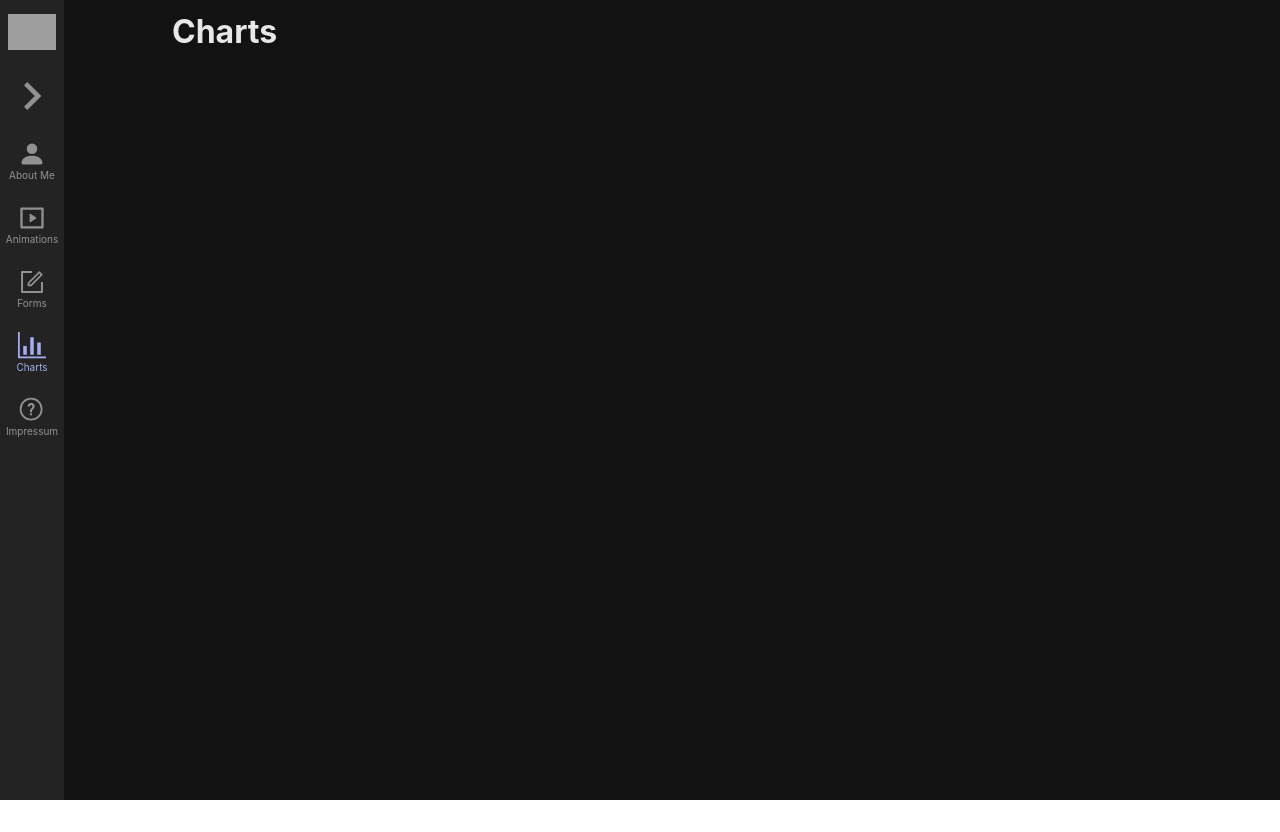
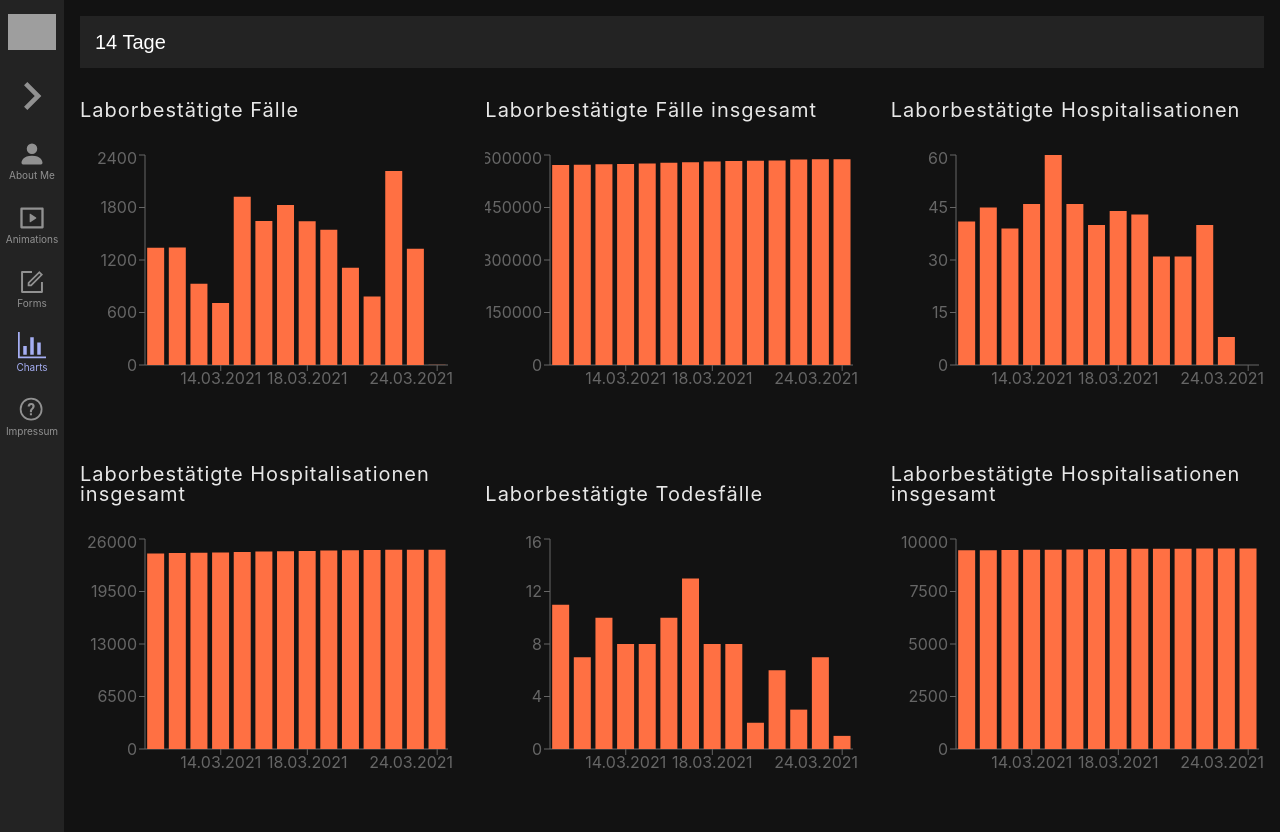
Before and after one commit to SaegesserSascha/portfolio, a React (Create React App) app: page /charts in a window 1280 px wide. Before the commit the page ends 800 px from the top, so only its background shows below. Built offline with nearby package versions, Linux system fonts and the light colour scheme; grey boxes are pictures that could not be loaded.

Commit message:
Data is now displayed as bar charts and can be filtered by certain time ranges

```diff
--- a/src/App.scss
+++ b/src/App.scss
@@ -1,6 +1,8 @@
 @import "./sass/reset";
 @import "./sass/colors";
 @import "./sass/breakpoints";
+@import "./sass/typography";
+@import "./sass/mixins";
 
 .App {
   background-color: $clr-neutral-dark;
--- a/src/components/content/content.scss
+++ b/src/components/content/content.scss
@@ -17,6 +17,6 @@ $content-margin: 1em;
   width: calc(100% - 2 * #{$content-margin});
 
   @include mq(l) {
-    max-width: 1000px;
+    max-width: 1200px;
   }
 }
--- a/src/components/navigation/Navigation.scss
+++ b/src/components/navigation/Navigation.scss
@@ -5,7 +5,7 @@
   background-color: $clr-neutral-normal;
 
   @include mq(s) {
-    height: 100vh;
+    height: inherit;
     width: 64px;
   }
 
--- a/src/pages/charts/Charts.js
+++ b/src/pages/charts/Charts.js
@@ -1,8 +1,87 @@
 import "./charts.scss";
-import React from "react";
+import React, { useState } from "react";
+import { Bar, BarChart, ResponsiveContainer, Tooltip, XAxis, YAxis } from "recharts";
+import data from "data/covid19switzerland.json";
 
 export default function Graphs() {
+  const ranges = Object.freeze({
+    "14Days": 14,
+    "28Days": 28,
+    "allDays": data.length
+  });
+
+  const [timeRange, setTimeRange] = useState(ranges["14Days"]);
+
+  function getKeys() {
+    let keys = [];
+    for (let key in data[0]) {
+      if (key !== "date") {
+        keys.push(key);
+      }
+    }
+    return keys;
+  }
+
+  function formatAndTranslateCategory(category) {
+    switch (category) {
+      case "cases":
+        return "Laborbestätigte Fälle";
+      case "casesCumulative":
+        return "Laborbestätigte Fälle insgesamt";
+      case "hospitalizations":
+        return "Laborbestätigte Hospitalisationen";
+      case "hospitalizationsCumulative":
+        return "Laborbestätigte Hospitalisationen insgesamt";
+      case "mortality":
+        return "Laborbestätigte Todesfälle";
+      case "mortalityCumulative":
+        return "Laborbestätigte Hospitalisationen insgesamt";
+      default:
+        return undefined;
+    }
+  }
+
+  const filteredData = () => {
+    let filteredData = [...data].splice(data.length - timeRange, timeRange);
+    return filteredData;
+  }
+
+  const charts = getKeys().map(el => {
+    return (
+      <div className="chart-container">
+        <h4 className="category">{formatAndTranslateCategory(el)}</h4>
+        <ResponsiveContainer className="chart" width="100%" height={250} key={el} >
+          <BarChart
+            data={filteredData()}
+          >
+            <XAxis dataKey="date"></XAxis>
+            <YAxis type="number" />
+            <Tooltip wrapperStyle={{ backgroundColor: "red" }} />
+            <Bar isAnimationActive={false}
+              dataKey={el}
+              fill="#ff7043"
+            >
+            </Bar>
+          </BarChart>
+        </ResponsiveContainer>
+      </div>
+    );
+  });
+
+  const handleSelect = () => {
+    setTimeRange(document.getElementById("timeRange").value);
+  }
+
   return (
-    <h1>Charts</h1>
+    <div>
+      <select className="time-range" name="timeRange" id="timeRange" onChange={handleSelect}>
+        <option value={ranges["14Days"]}>14 Tage</option>
+        <option value={ranges["28Days"]}>28 Tage</option>
+        <option value={ranges.allDays}>Gesamter Zeitraum</option>
+      </select>
+      <div className="bar-chart-wrapper">
+        {charts}
+      </div>
+    </div>
   );
 }
--- a/src/pages/charts/charts.scss
+++ b/src/pages/charts/charts.scss
@@ -0,0 +1,58 @@
+@import "/src/sass/colors";
+
+$font-size: 1.25rem;
+.time-range {
+  -moz-appearance: none;
+  -webkit-appearance: none;
+  appearance: none;
+  border: none;
+  background-color: $clr-neutral-normal;
+  border: none;
+  color: $clr-white;
+  font-size: $font-size;
+  outline: none;
+  padding: .75em;
+  width: 100%;
+
+  &:hover {
+    background-color: $clr-neutral-light;
+    cursor: pointer;
+  }
+
+  & option {
+    background-color: $clr-neutral-light;
+
+    &:hover,
+    &:checked {
+      box-shadow: 0 0 10px 100px white inset;
+    }
+  }
+}
+
+.bar-chart-wrapper {
+  padding: 2em 0;
+  display: grid;
+  grid-template-columns: repeat(auto-fill, minmax(300px, 1fr));
+  grid-auto-rows: auto;
+  gap: 4em 2em;
+}
+
+.chart-container {
+  display: flex;
+  flex-direction: column;
+  justify-content: flex-end;
+
+  & > h4 {
+    margin-bottom: 1em;
+  }
+}
+
+.tooltip {
+  &.wrapperStyle {
+    background-color: $clr-neutral-light;
+  }
+}
+
+.category {
+  color: $clr-white-90;
+}
--- a/src/sass/_typography.scss
+++ b/src/sass/_typography.scss
@@ -5,6 +5,7 @@ h1, h2, h3, h4, p {
 h1 {
   font-size: 2rem;
   letter-spacing: 1px;
+  padding-bottom: 1.25em;
 }
 
 .h1-fw-300 {
@@ -19,6 +20,7 @@ h1 {
 h2 {
   font-size: 1.75rem;
   letter-spacing: 1px;
+  padding-bottom: 1em;
 }
 
 .h2-fw-300 {
@@ -33,6 +35,7 @@ h2 {
 h3 {
   font-size: 1.5rem;
   letter-spacing: 1px;
+  padding-bottom: .75em;
 }
 
 .h3-fw-300 {
@@ -47,6 +50,7 @@ h3 {
 h4 {
   font-size: 1.25rem;
   letter-spacing: 1px;
+  padding-bottom: .5em;
 }
 
 .h4-fw-300 {
```
